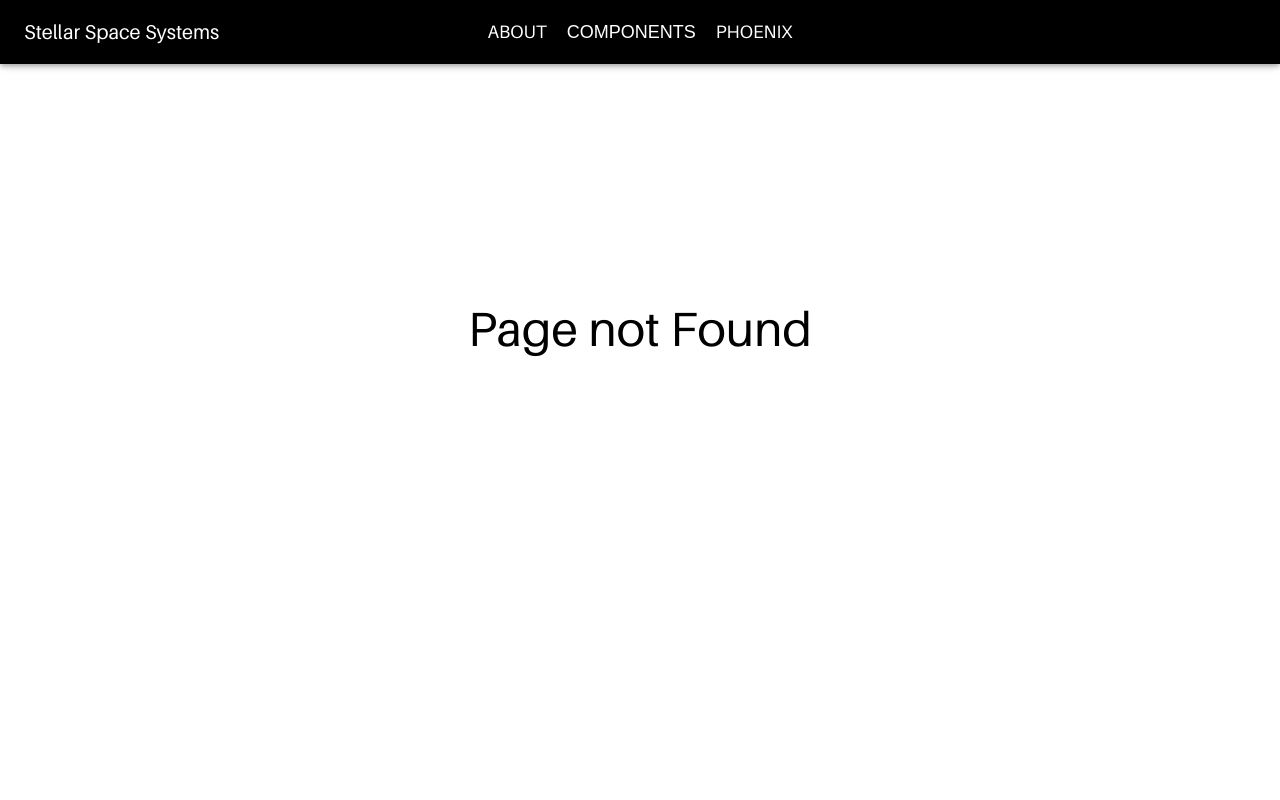
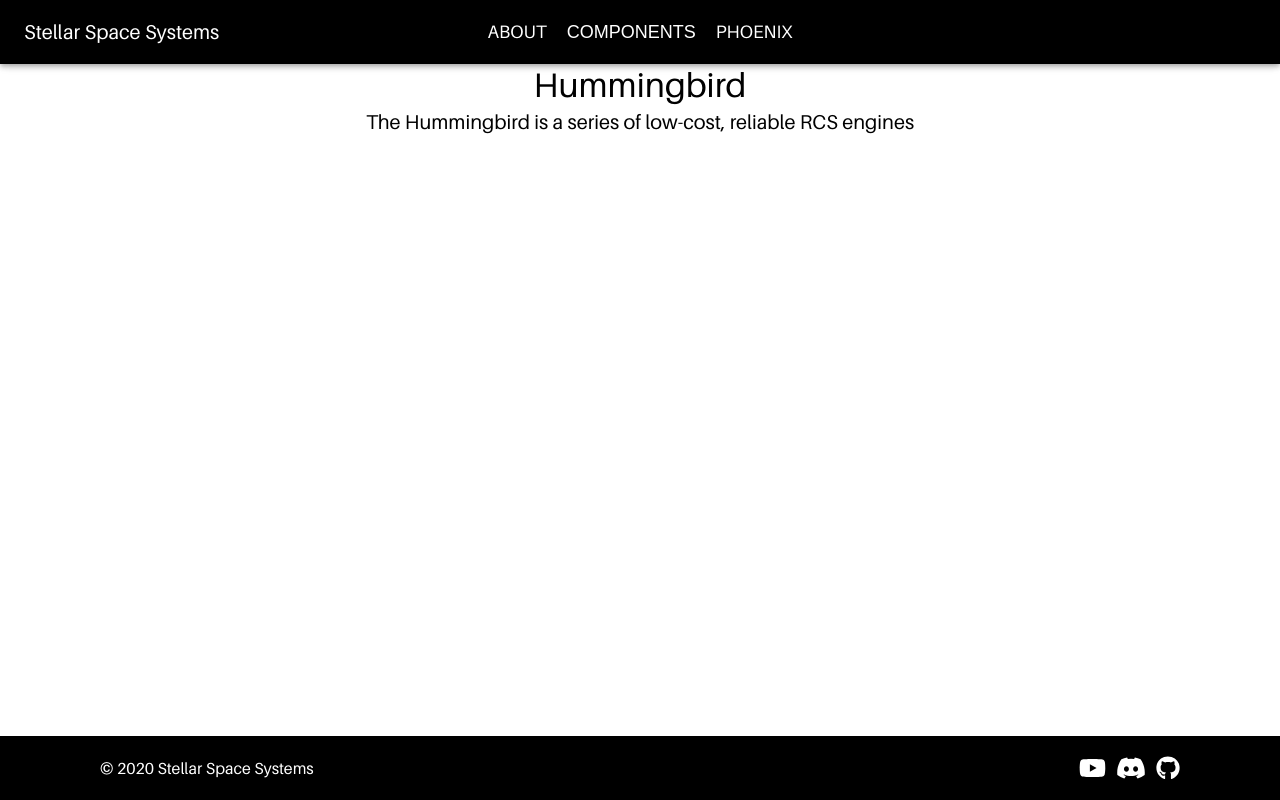
Before and after one commit to VA7NFH/va7nfh.github.io, a React (Create React App) app: page /engines/hummingbird in a window 1280 px wide. Before the commit this address had no page. Shown: the top 800 px of the page. Built offline with nearby package versions, Linux system fonts and the light colour scheme.

Commit message:
Added hummingbird

```diff
--- a/src/App.js
+++ b/src/App.js
@@ -6,6 +6,7 @@ import About from './pages/About'
 import Error from './pages/Error'
 import Sparrow from './pages/Sparrow'
 import Phoenix from './pages/Phoenix'
+import Hummingbird from './pages/Hummingbird'
 import { BrowserRouter, Route, Switch } from 'react-router-dom';
 import { ThemeProvider, createMuiTheme } from '@material-ui/core/styles'
 
@@ -30,6 +31,7 @@ function App() {
             )} />
             <Route path='/engines/sparrow' component={Sparrow} />
             <Route path='/phoenix' component={Phoenix} />
+            <Route path='/engines/hummingbird' component={Hummingbird} />
             <Route component={Error} />
           </Switch>
         </div>
--- a/src/data.js
+++ b/src/data.js
@@ -15,6 +15,10 @@ let data = {
           {
             name: "Sparrow",
             link: '/engines/sparrow'
+          },
+          {
+            name: "Hummingbird",
+            link: '/engines/hummingbird'
           }
         ]
       },
--- /dev/null
+++ b/src/pages/Hummingbird.js
@@ -0,0 +1,19 @@
+import React from 'react'
+import { Typography } from '@material-ui/core'
+
+class Hummingbird extends React.Component {
+  render() {
+    return (
+      <div>
+        <Typography variant="h4" align="center">
+          Hummingbird
+        </Typography>
+        <Typography variant="h6" align="center">
+          The Hummingbird is a series of low-cost, reliable RCS engines
+        </Typography>
+      </div>
+    )
+  }
+}
+
+export default Hummingbird;
```
